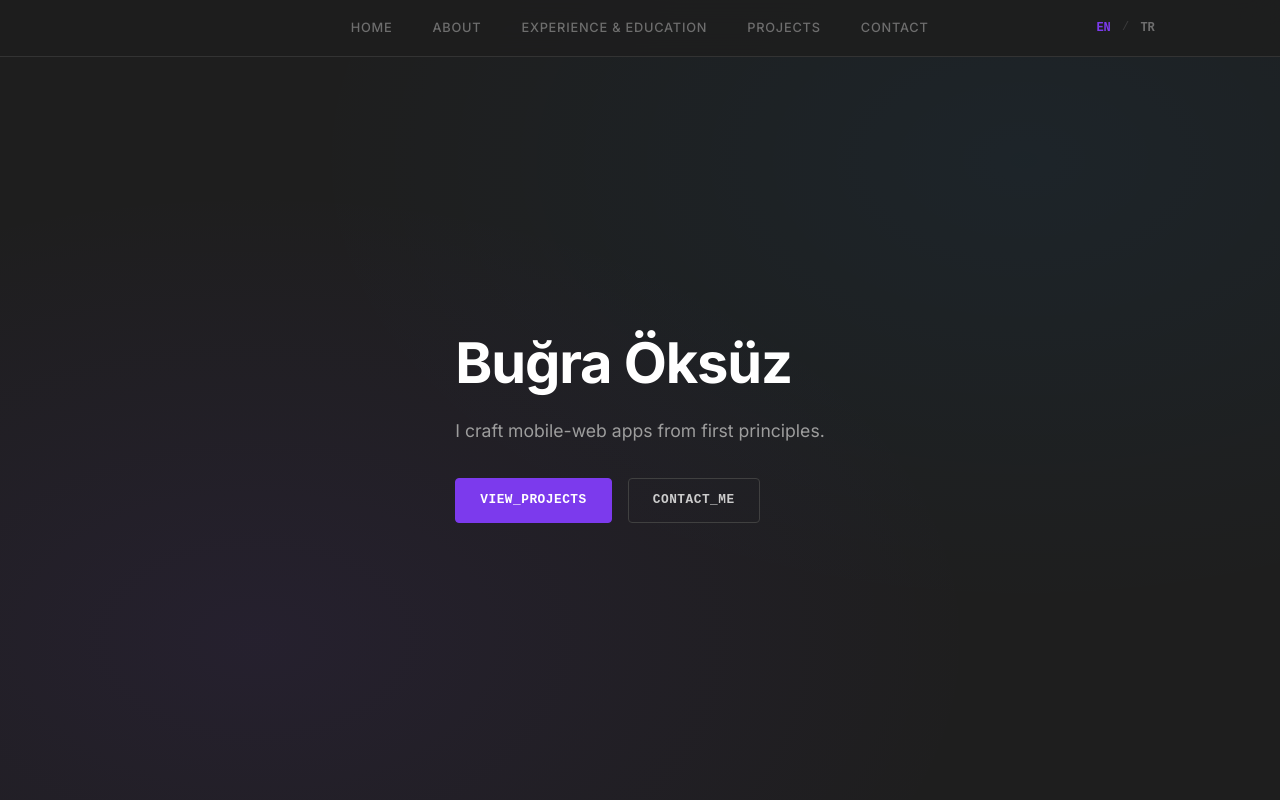
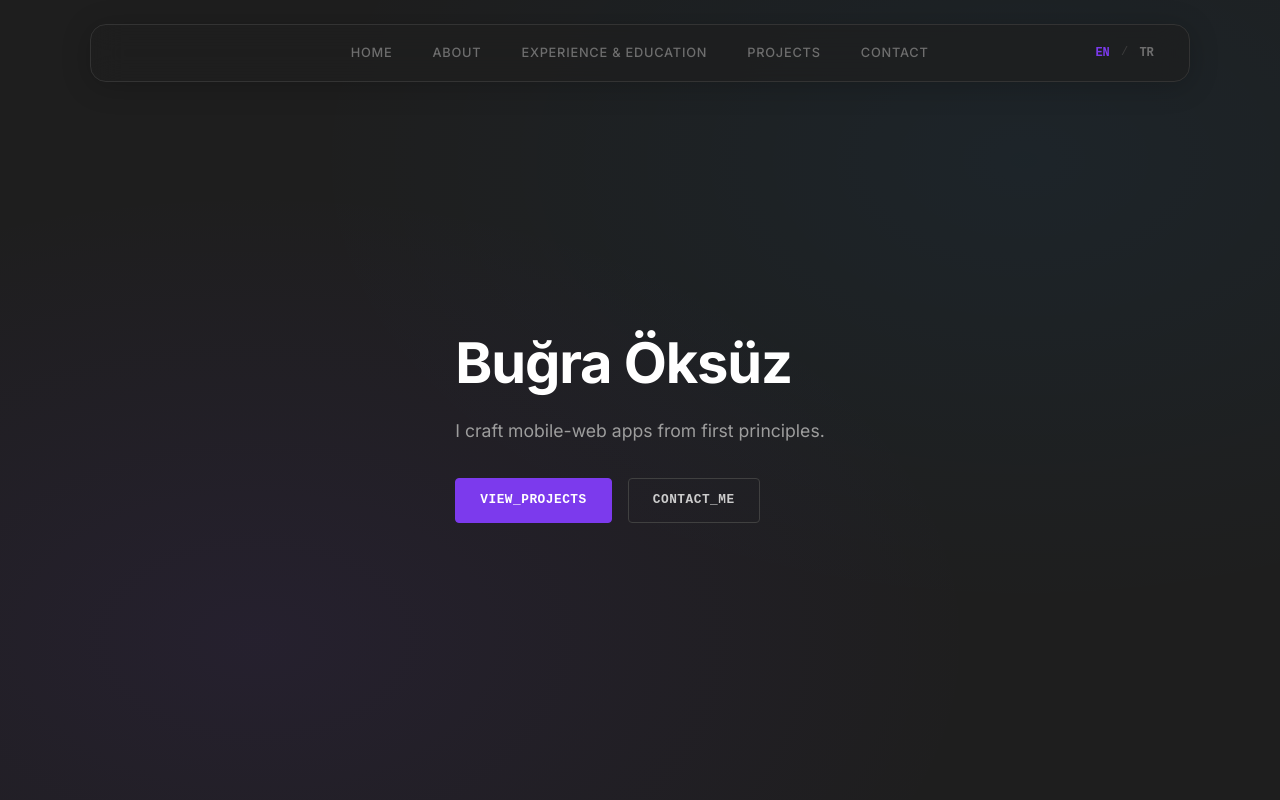
Before and after one commit to HighRadiation/web-site-portfolio, a Next.js app: page / in a window 1280 px wide. Shown: the top 800 px of the page. Built offline with nearby package versions, Linux system fonts and the light colour scheme; no server answers; the database is empty.

Commit message:
style: refactor navbar to a floating centered design with corner radius

```diff
--- a/src/app/globals.css
+++ b/src/app/globals.css
@@ -94,13 +94,17 @@ h1, h2, h3, h4, .font-serif {
 /* ==================== */
 .navbar {
   position: fixed;
-  top: 0;
-  left: 0;
-  right: 0;
+  top: 1.5rem;
+  left: 50%;
+  transform: translateX(-50%);
+  width: calc(100% - 3rem);
+  max-width: var(--max-width);
   z-index: 100;
-  background-color: rgba(30, 30, 30, 0.85);
+  background-color: rgba(30, 30, 30, 0.7);
   backdrop-filter: blur(16px);
-  border-bottom: 1px solid var(--border-subtle);
+  border: 1px solid var(--border-subtle);
+  border-radius: 1rem;
+  box-shadow: 0 4px 30px rgba(0, 0, 0, 0.2);
 }
 
 .navbar-inner {
```
